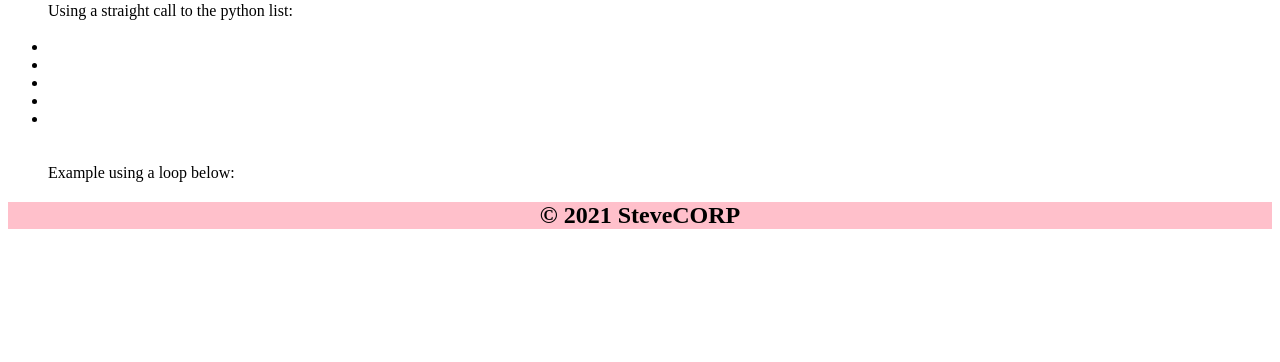
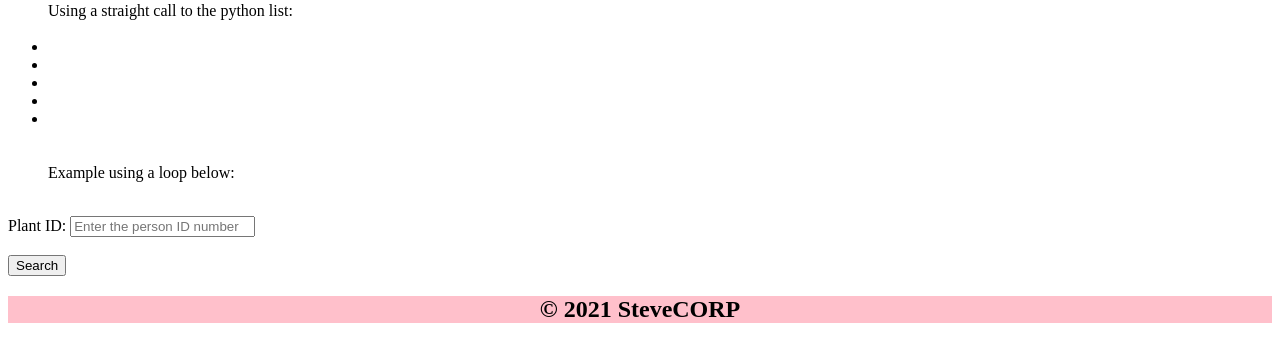
Before and after one commit to tstorrnetnz/teaching2025, a Flask app: template templates/people.html in a window 1280 px wide. Shown: the part 196-558 px from the top of the page. Run offline with Flask 3, Linux system fonts and the light colour scheme; the template is opened without the code that fills it, so the values that code supplies are empty; parts of the project's set-up code (start-up, migrations or seed data) failed here and were passed over.

Commit message:
Add image upload to folder capability

```diff
--- a/main.py
+++ b/main.py
@@ -4,6 +4,8 @@ from sqlalchemy import create_engine, ForeignKey, Column, String, Integer,CHAR,
 from sqlalchemy.orm import declarative_base
 from sqlalchemy.orm import sessionmaker
 from sqlalchemy_utils.functions import database_exists #import to check if database exists
+from werkzeug.utils import secure_filename
+import os
 
 
 #Base has to go before all the code!
@@ -17,13 +19,16 @@ class Person(Base):
   lastname = Column("lastname", String)
   gender = Column("gender", CHAR)
   age = Column("age", Integer)
+  url = Column("imageURL", String(255))#url of image
 
-  def __init__(self, ssn, first, last, gender, age):
+  #url=None allows us to create a person without a url as well as with a url
+  def __init__(self, ssn, first, last, gender, age, url=None):
     self.ssn = ssn
     self.firstname = first
     self.lastname = last
     self.gender = gender
     self.age = age
+    self.url = url
 
   def get_ssn(self):
     return self.ssn
@@ -40,13 +45,16 @@ class Person(Base):
   def get_age(self):
     return self.age
 
+  def get_url(self):
+    return self.url
+
   def set_firstname(self, fname):
     self.firstname = fname
 
 
 
   def __repr__(self):
-    return f"({self.ssn}) {self.firstname} {self.lastname} ({self.gender}, {self.age})"
+    return f"({self.ssn}) {self.firstname} {self.lastname} {self.gender}, {self.age}, {self.url}"
 #=====================================THING CLASS=======================
 class Thing(Base):
   __tablename__ = "things"
@@ -128,14 +136,22 @@ def root():
 
 # about route - called by PEOPLE in the nav bar and returning
 # information about the site
-@app.route('/people')  # note the leading slash, it’s important
+@app.route('/people', methods=['POST', 'GET'])  # note the leading slash, it’s important
 def people():
-  Session = sessionmaker(bind=engine)
-  session = Session()
-  results=session.query(Person).all()
-  print("People are ")
-  print(results)
+  if request.method == "POST":
+    ssn = request.form.get("personID")
+    print(ssn)
+    print("ssn requested is - from edit method - " + ssn)
+    return redirect(url_for('update', ids = ssn))
+  else:
+    Session = sessionmaker(bind=engine)
+    session = Session()
+    results=session.query(Person).all()
+
+    print("People are ")
+    print(results)
   return render_template('people.html', page_title='PEOPLE', query_results = results)
+
 
 #Thing route
 @app.route('/things')  # note the leading slash, it’s important
@@ -158,7 +174,7 @@ def who_own_what():
   return render_template('who_owns_what.html', page_title='WHO OWNS WHAT', query_results = results)
 
 
-#Adding a person is quite easy. Get the data from the form, as the values are always strings, convert ssn and age to ints, create a person object, add to the database and commit.
+#Adding a person is quite easy. Get the data from the form, as the values are always strings, convert ssn and age to ints, get the image url, create a person object, add to the database and commit.
 #No validation takes place  -this is something to add.
 @app.route('/add_person', methods=['POST', 'GET'])  # note the leading slash, it’s important
 def add_person():
@@ -170,6 +186,12 @@ def add_person():
        age = request.form.get("age")
        gender = request.form.get("gender")
        print ("Your name is "+first_name + " " + last_name + " " + ssn + " " + age + " " + gender)
+
+    #Three lines below handle the image
+       image = request.files['image']
+       image_url = secure_filename(image.filename)
+       image.save(os.path.join('static/uploads', image_url))
+
     #Create a new connection and session
        Base.metadata.create_all(bind=engine)
        Session = sessionmaker(bind=engine)
@@ -177,7 +199,7 @@ def add_person():
        ssn = int(ssn) #as data from the form is txt
        age = int(age)
     #Create a person object
-       p = Person(ssn, first_name, last_name, gender, age)
+       p = Person(ssn, first_name, last_name, gender, age, image_url)#add image url
     #Add to the database
        session.add(p)
        print("Person added" + "ssn")
@@ -227,6 +249,7 @@ def update(ids):
   lname = person.get_lastname()
   gender = person.get_gender()
   age = person.get_age()
+  url = person.get_url()
   #Above are just examples - we don't actually use them in the form below
 
   if request.method == 'POST': #Check which button is clicked
@@ -239,6 +262,8 @@ def update(ids):
       print( "Last Name is " + lname)
       person.gender = request.form['gender']
       print( "Gender is " + gender)
+      person.url = request.form['url']
+      print( "URL is " + url)
       #person.ssn = request.form['int'] ssn is a primary key - do not change
       age = int(request.form['age'])
       person.age = age
@@ -254,7 +279,7 @@ def update(ids):
 
   print("sending variables from update")
   #Return statement below is run the first time the page is loaded.
-  return render_template("update.html",page_title='UPDATE A PERSON', ids=ssn, Fname = fname, Lname = lname, Gender = gender, Age = age)
+  return render_template("update.html",page_title='UPDATE A PERSON', ids=ssn, Fname = fname, Lname = lname, Gender = gender, Age = age, Url = url)
 
 if __name__ == "__main__":
     app.run(debug=True, host="0.0.0.0", port=8080)
--- a/templates/add_person.html
+++ b/templates/add_person.html
@@ -2,7 +2,7 @@
 {% block content %}
 
 <h1 style="color:green;">Add a person</h1>
-<form action="{{ url_for("add_person")}}" method="post">
+<form action="{{ url_for("add_person")}}" method="post" enctype="multipart/form-data">
 
 
 <label for="ssn">SSN:</label>
@@ -21,6 +21,8 @@
 <label for="age">Age:</label>
 <input type="text" id="age" name="age" placeholder="your age">  </br>
 
+<input type="file" name="image"><!-- add the file upload button - called image -->
+
 
 <button type="submit">Login</button></br>
 </form>
--- a/templates/people.html
+++ b/templates/people.html
@@ -12,16 +12,33 @@
         <li>{{ query_results[3] }}</li>
         <li>{{ query_results[4] }}</li>
 
+  <br/>
+    <br/>
+
+
+  <!-- The section below checks if an image url is present in the person object and only proceeds if the url is present -->
+  Example using a loop below:
+  {# Jinja loop, almost like Python #}
+  {# set - used to create a variable #}
+  {# if is string - is used as not all the url variables have a value #}
+  {# {{url}}  is used to access the the url} #}
+    {% for result in query_results %}
+        <li>{{ result}}</li>
+  {% if result.get_url() is string%}
+  {% set url =  "/static/uploads/" + result.get_url() %}
+  <img src= {{url}} alt="my image" width="120" height="180" />
+  {% endif %}
+    {% endfor %}
 
   <br/>
-    <br/>
-  Example using a loop below:
-  {# Jinja loop, almost like Python #}
-    {% for result in query_results %}
-        <li>{{ result}}</li>
+  <br/>
+</ul>
+<form action="{{ url_for("people")}}" method="post">
 
-    {% endfor %}
-</ul>
+<label for="personID">Plant ID:</label>
 
+<input type="text" id="personID" name="personID" placeholder="Enter the person ID number"> </br></br>
+<button type="submit" name="edit_button" value="search">Search</button></br>
 
+</form>
 {% endblock %}
```
